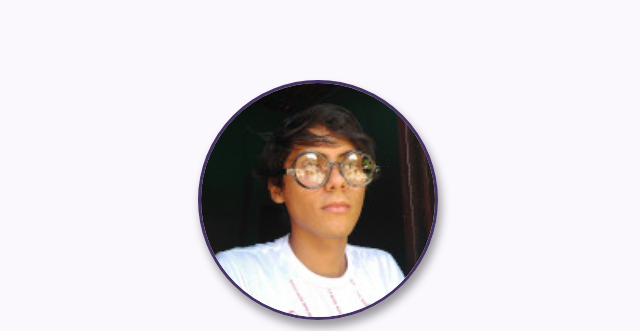
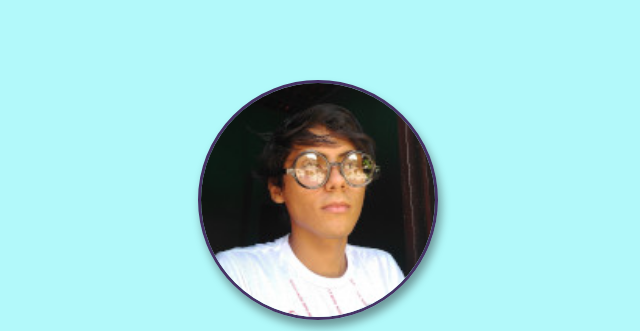
Before and after one commit to AlexJr22/Desafio-Social-Tree, a plain HTML site: page Social-Tree/Index.html in a window 1280 px wide. Shown: the top 331 px of the page, without its empty margins (322-962 px from the left). Drawn offline with Linux system fonts and the light colour scheme.

Commit message:
mudando a BG

```diff
--- a/Social-Tree/CSS/style.css
+++ b/Social-Tree/CSS/style.css
@@ -2,7 +2,8 @@
 
 
 :root {
-  --body-bg-color: #FAF7FD;
+  /* --body-bg-color: #FAF7FD; */
+  --body-bg-color: rgba(0, 236, 240, 0.3);
   --theme: #463264;
 }
 
@@ -17,3 +18,15 @@ body {
 .shadowBox {
   box-shadow:  3px 7px 10px rgba(0, 0, 0, 0.4);
 }
+
+::-webkit-scrollbar {
+  width: 7px;
+  height: 7px;
+}
+::-webkit-scrollbar-thumb {
+  background-color: var(--theme);
+}
+::-webkit-scrollbar-thumb:hover {
+  background-color: rgb(70, 100, 70);
+  ;
+}
```
